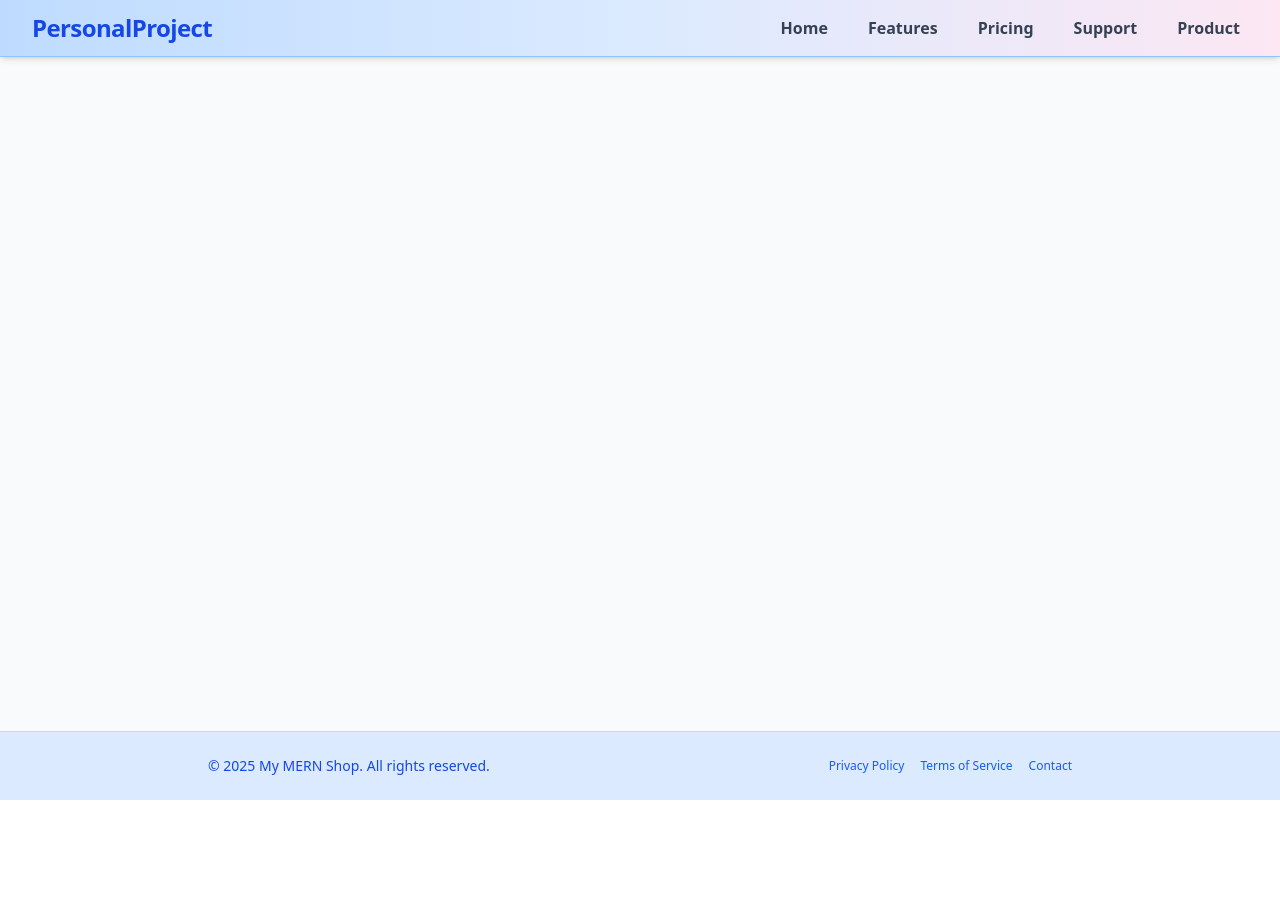
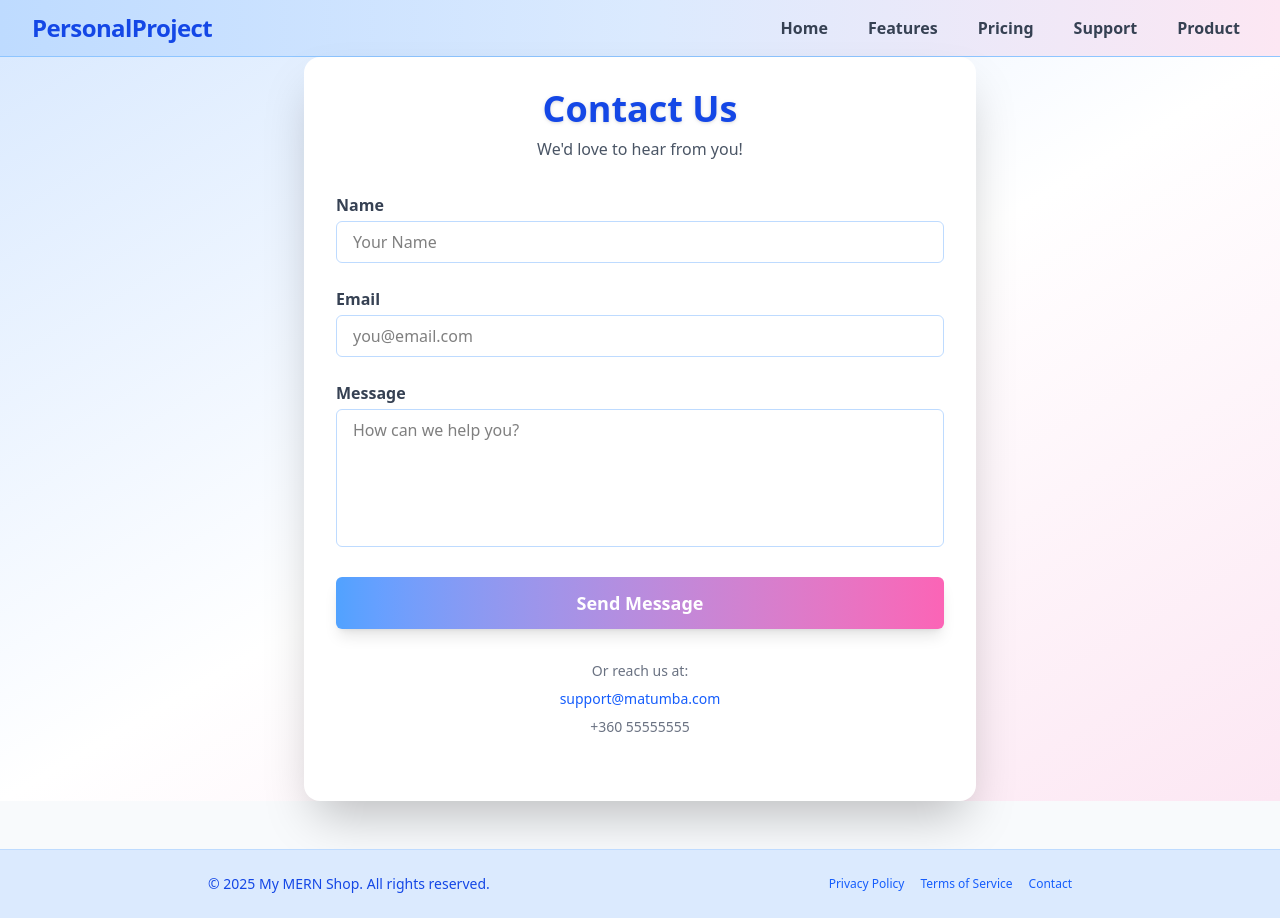
Before and after one commit to Matorota/MERN-ClothingStore, a React (Vite) app in the folder frontend/: page /support in a window 1280 px wide. Before the commit the page ends 800 px from the top, so only its background shows below. Built offline with nearby package versions, Linux system fonts and the light colour scheme; no server answers.

Commit message:
Added pricing contact and Feature pages

```diff
--- a/frontend/src/App.tsx
+++ b/frontend/src/App.tsx
@@ -3,6 +3,9 @@ import ProductSection from "./components/ProductSection";
 import UpdateProduct from "./components/UpdateProduct";
 import Layout from "./components/Layouts/Layout";
 import StartPage from "./pages/StartPage";
+import Contact from "./pages/Contact";
+import Features from "./pages/Features";
+import Pricing from "./pages/Pricing";
 
 function App() {
   return (
@@ -11,6 +14,10 @@ function App() {
         <Routes>
           <Route path="/" element={<StartPage />} />
           <Route path="/product" element={<ProductSection />} />
+          <Route path="/support" element={<Contact />} />
+          <Route path="/features" element={<Features />} />
+          <Route path="/pricing" element={<Pricing />} />
+
           <Route path="/update-product/:id" element={<UpdateProduct />} />
         </Routes>
       </Layout>
--- /dev/null
+++ b/frontend/src/pages/Contact.tsx
@@ -0,0 +1,80 @@
+import { Link } from "react-router-dom";
+
+export default function Contact() {
+  return (
+    <main className="flex min-h-[calc(100vh-112px)] w-full items-center justify-center bg-gradient-to-br from-blue-100 via-white to-pink-100">
+      <section className="mx-4 w-full max-w-2xl rounded-2xl bg-white p-8 shadow-2xl">
+        <h1 className="mb-2 text-center text-4xl font-extrabold text-blue-700 drop-shadow">
+          Contact Us
+        </h1>
+        <p className="mb-8 text-center text-gray-600">
+          We'd love to hear from you!
+        </p>
+        <form className="flex flex-col gap-6">
+          <div>
+            <label
+              className="mb-1 block font-semibold text-gray-700"
+              htmlFor="name"
+            >
+              Name
+            </label>
+            <input
+              id="name"
+              type="text"
+              required
+              className="w-full rounded-md border border-blue-200 px-4 py-2 focus:ring-2 focus:ring-blue-300 focus:outline-none"
+              placeholder="Your Name"
+            />
+          </div>
+          <div>
+            <label
+              className="mb-1 block font-semibold text-gray-700"
+              htmlFor="email"
+            >
+              Email
+            </label>
+            <input
+              id="email"
+              type="email"
+              required
+              className="w-full rounded-md border border-blue-200 px-4 py-2 focus:ring-2 focus:ring-blue-300 focus:outline-none"
+              placeholder="you@email.com"
+            />
+          </div>
+          <div>
+            <label
+              className="mb-1 block font-semibold text-gray-700"
+              htmlFor="message"
+            >
+              Message
+            </label>
+            <textarea
+              id="message"
+              required
+              rows={5}
+              className="w-full resize-none rounded-md border border-blue-200 px-4 py-2 focus:ring-2 focus:ring-blue-300 focus:outline-none"
+              placeholder="How can we help you?"
+            />
+          </div>
+          <button
+            type="submit"
+            className="w-full rounded-md bg-gradient-to-r from-blue-400 to-pink-400 py-3 text-lg font-bold text-white shadow-lg transition hover:from-pink-400 hover:to-blue-400"
+          >
+            Send Message
+          </button>
+        </form>
+        <div className="mt-8 flex flex-col items-center gap-2 text-sm text-gray-500">
+          <span>Or reach us at:</span>
+          <a href="#" className="font-medium text-blue-600 hover:underline">
+            support@matumba.com
+          </a>
+          <span>+360 55555555</span>
+        </div>
+        <div className="mt-8 flex justify-center gap-6">
+          <a href="#" className="transition hover:text-blue-700"></a>
+          <a href="#" className="transition hover:text-pink-500"></a>
+        </div>
+      </section>
+    </main>
+  );
+}
--- /dev/null
+++ b/frontend/src/pages/Features.tsx
@@ -0,0 +1,53 @@
+import { Link } from "react-router-dom";
+
+export default function Features() {
+  return (
+    <main className="flex min-h-screen w-full items-center justify-center bg-gradient-to-br from-blue-100 via-white to-pink-100 py-24">
+      <section className="mx-0 flex min-h-[90vh] w-full max-w-[1800px] flex-col gap-24 rounded-3xl bg-white p-16 shadow-2xl">
+        <div className="flex flex-col items-center gap-24 md:flex-row">
+          <div className="flex-1">
+            <h1 className="mb-6 text-6xl font-extrabold text-blue-700 drop-shadow">
+              Why Shop With Us?
+            </h1>
+            <p className="mb-8 text-2xl text-gray-700">
+              Discover a shopping experience that’s fast, fun, and full of
+              perks. We’ve built our platform to make your life easier and your
+              shopping more rewarding.
+            </p>
+          </div>
+        </div>
+
+        <div className="flex flex-col items-center gap-16 md:flex-row">
+          <div className="flex flex-1 flex-col gap-6">
+            <h2 className="mb-4 text-4xl font-extrabold text-blue-700 drop-shadow">
+              Built for You
+            </h2>
+            <p className="text-2xl text-gray-700">
+              Our platform is designed with you in mind. Enjoy a seamless,
+              secure, and personalized shopping experience on any device.
+            </p>
+            <ul className="list-disc space-y-2 pl-8 text-lg text-gray-600">
+              <li>Personalized recommendations</li>
+              <li>Easy returns & hassle-free refunds</li>
+              <li>Secure checkout & multiple payment options</li>
+              <li>Mobile-friendly and lightning fast</li>
+            </ul>
+            <Link
+              to="/product"
+              className="mt-6 inline-block rounded-lg bg-blue-500 px-10 py-4 text-2xl font-bold text-white shadow transition hover:bg-pink-500"
+            >
+              Start Shopping Now
+            </Link>
+          </div>
+          <div className="flex flex-1 justify-center">
+            <img
+              src="https://images.unsplash.com/photo-1517841905240-472988babdf9?auto=format&fit=crop&w=700&q=80"
+              alt="Happy Customer"
+              className="w-full max-w-xl rounded-2xl border-4 border-white object-cover shadow-xl"
+            />
+          </div>
+        </div>
+      </section>
+    </main>
+  );
+}
--- /dev/null
+++ b/frontend/src/pages/Pricing.tsx
@@ -0,0 +1,64 @@
+export default function Pricing() {
+  return (
+    <main className="flex min-h-[calc(100vh-112px)] w-full items-center justify-center bg-gradient-to-br from-blue-100 via-white to-pink-100 py-16">
+      <section className="mx-4 flex w-full max-w-6xl flex-col gap-16 rounded-3xl bg-white p-12 shadow-2xl">
+        <div className="text-center">
+          <h1 className="mb-2 text-5xl font-extrabold text-blue-700 drop-shadow">
+            Our Pricing Plans
+          </h1>
+          <p className="text-lg text-gray-600">
+            Find the perfect plan for your shopping journey. Transparent,
+            flexible, and packed with value.
+          </p>
+        </div>
+        <div className="flex flex-col items-stretch justify-center gap-10 md:flex-row">
+          <div className="flex flex-1 flex-col rounded-2xl border border-blue-100 bg-blue-50 p-10 shadow transition hover:shadow-lg">
+            <h2 className="mb-2 text-2xl font-bold text-blue-700">Basic</h2>
+            <p className="mb-4 text-4xl font-extrabold text-blue-700">$0</p>
+            <ul className="mb-8 flex-1 space-y-2 text-gray-700">
+              <li>✔ Unlimited browsing</li>
+              <li>✔ Access to all categories</li>
+              <li>✔ Standard support</li>
+            </ul>
+            <button className="w-full rounded-lg bg-blue-500 py-3 text-lg font-semibold text-white shadow transition hover:bg-blue-600">
+              Get Started
+            </button>
+          </div>
+          <div className="z-10 flex flex-1 scale-105 flex-col rounded-2xl border-2 border-pink-300 bg-pink-50 p-10 shadow-lg">
+            <h2 className="mb-2 text-2xl font-bold text-pink-600">Pro</h2>
+            <p className="mb-4 text-4xl font-extrabold text-pink-600">
+              $9<span className="text-lg font-normal">/mo</span>
+            </p>
+            <ul className="mb-8 flex-1 space-y-2 text-gray-700">
+              <li>✔ Everything in Basic</li>
+              <li>✔ Free shipping on all orders</li>
+              <li>✔ Early access to sales</li>
+              <li>✔ Priority support</li>
+            </ul>
+            <button className="w-full rounded-lg bg-pink-500 py-3 text-lg font-semibold text-white shadow transition hover:bg-pink-600">
+              Go Pro
+            </button>
+          </div>
+          <div className="flex flex-1 flex-col rounded-2xl border border-orange-200 bg-orange-50 p-10 shadow transition hover:shadow-lg">
+            <h2 className="mb-2 text-2xl font-bold text-orange-500">Premium</h2>
+            <p className="mb-4 text-4xl font-extrabold text-orange-500">
+              $19<span className="text-lg font-normal">/mo</span>
+            </p>
+            <ul className="mb-8 flex-1 space-y-2 text-gray-700">
+              <li>✔ Everything in Pro</li>
+              <li>✔ Exclusive member rewards</li>
+              <li>✔ Personal shopping assistant</li>
+              <li>✔ VIP support 24/7</li>
+            </ul>
+            <button className="w-full rounded-lg bg-orange-400 py-3 text-lg font-semibold text-white shadow transition hover:bg-orange-500">
+              Get Premium
+            </button>
+          </div>
+        </div>
+        <div className="mt-8 text-center text-sm text-gray-500">
+          All plans include a 7-day free trial. Cancel anytime.
+        </div>
+      </section>
+    </main>
+  );
+}
```
